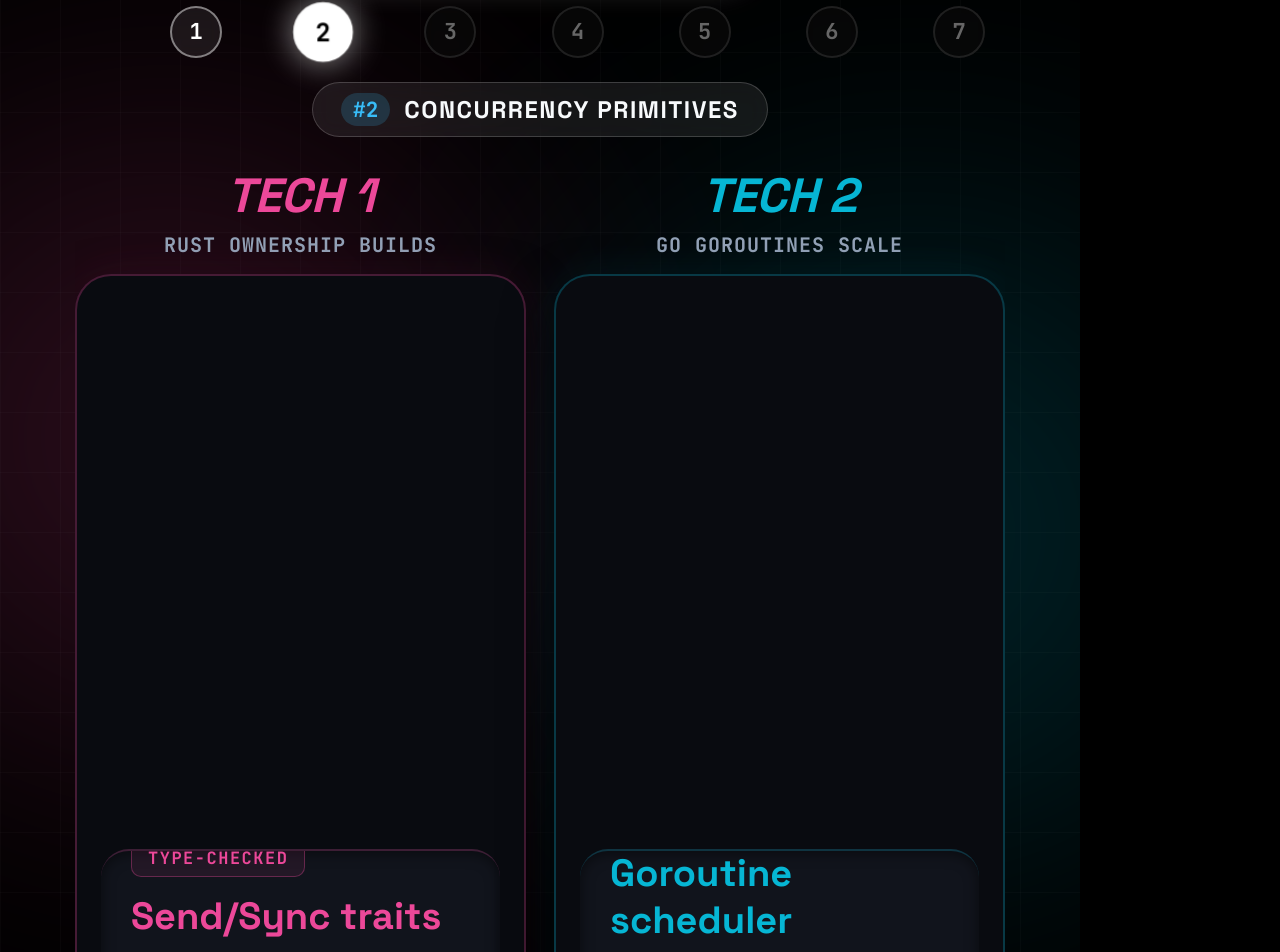
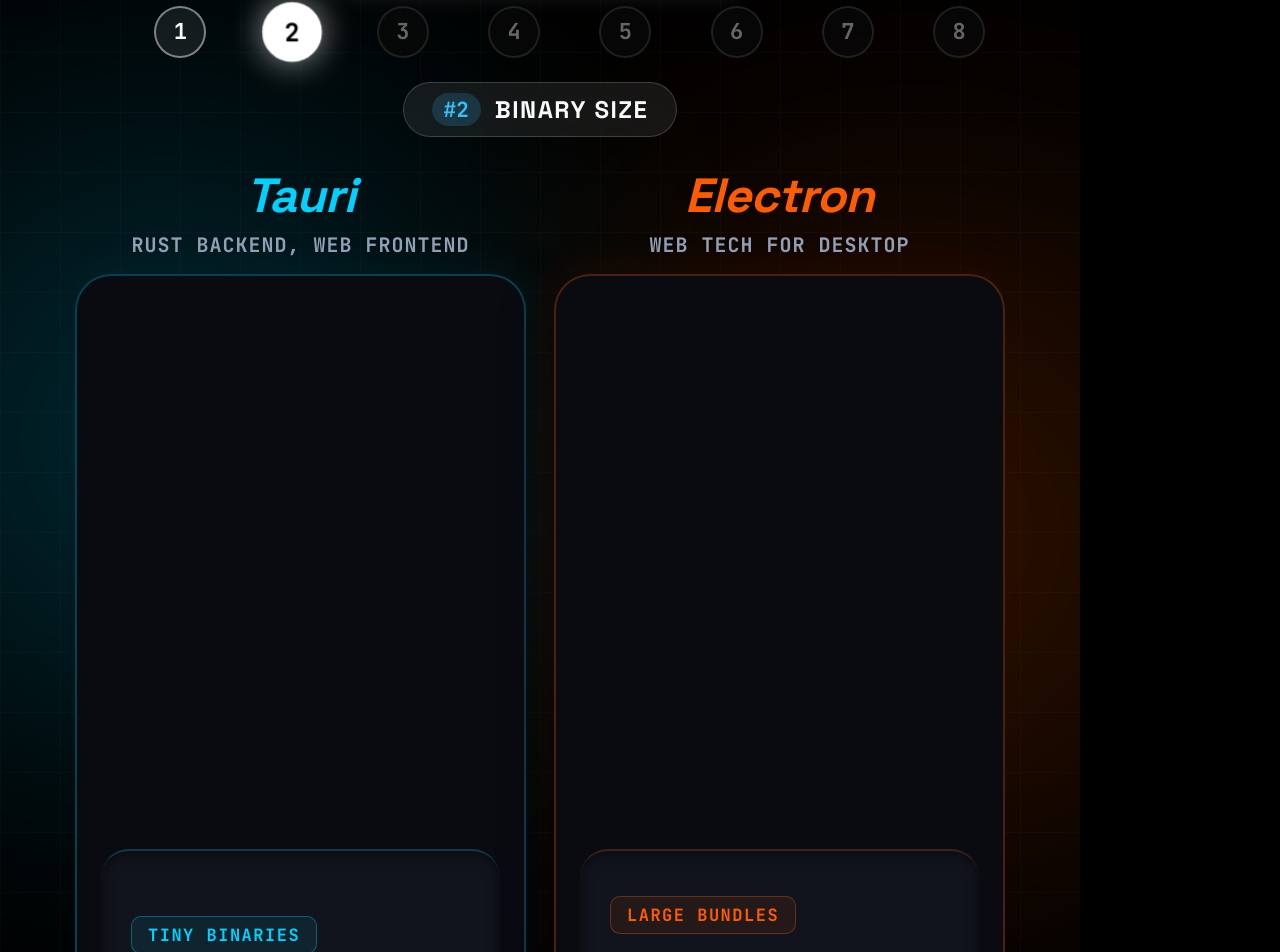
Before and after one commit to gal-gadot-goddess/day23-htmlbased-compariso, a React (Vite) app: page / in a window 1280 px wide. Shown: the part 368-1320 px from the top of the page. Built offline with nearby package versions, Linux system fonts and the light colour scheme.

Commit message:
fix(ai): strict placeholder prevention, real technology validation, and clean history

```diff
--- a/src/data/current_topic.json
+++ b/src/data/current_topic.json
@@ -1,92 +1,103 @@
 {
-  "topLabel": "MODERN RUNTIMES & SYSTEMS LANGUAGES",
+  "topLabel": "DESKTOP & CROSS-PLATFORM APPS",
   "mainTitle": {
-    "left": "TECH 1",
-    "right": "TECH 2",
+    "left": "Tauri",
+    "right": "Electron",
     "vs": "vs"
   },
-  "leftSub": "Rust ownership builds",
-  "rightSub": "Go goroutines scale",
-  "leftColor": "#ec4899",
-  "rightColor": "#06b6d4",
+  "leftSub": "Rust backend, web frontend",
+  "rightSub": "Web tech for desktop",
+  "leftColor": "#00d2ff",
+  "rightColor": "#ff5c00",
   "badge": "THE 7 CORE DIFFERENCES",
   "differences": [
     {
-      "title": "1. MEMORY MODEL",
-      "leftTitle": "Ownership safety",
-      "rightTitle": "GC heap",
-      "leftDesc": "Rust enforces ownership, borrowing, and lifetimes at compile time, preventing use-after-free and data races. No tracing collector is required; deallocation follows deterministic drop semantics along control-flow.",
-      "rightDesc": "Go uses a tracing garbage collector over a managed heap. The runtime stops-the-world or uses concurrent phases to reclaim unreachable objects, trading predictable drop timing for reduced manual memory burden.",
-      "leftIcon": "Shield",
-      "rightIcon": "Shield",
-      "leftVisualText": "Compile-time",
-      "rightVisualText": "Runtime GC"
+      "title": "1. CORE TECHNOLOGY",
+      "leftTitle": "Rust backend",
+      "rightTitle": "Node.js backend",
+      "leftDesc": "Leverages Rust for a highly performant, memory-safe, and small binary size for the backend logic and system interactions.",
+      "rightDesc": "Uses Node.js for backend logic, enabling JavaScript/TypeScript across the stack but leading to larger applications.",
+      "leftIcon": "Rust",
+      "rightIcon": "Nodejs",
+      "leftVisualText": "Rust Core",
+      "rightVisualText": "Node Core"
     },
     {
-      "title": "2. CONCURRENCY PRIMITIVES",
-      "leftTitle": "Send/Sync traits",
-      "rightTitle": "Goroutine scheduler",
-      "leftDesc": "Rust expresses thread-safe sharing via Send/Sync trait bounds, so illegal cross-thread access fails to compile. Concurrency types like Mutex/RwLock carry explicit locking and borrow constraints in their APIs.",
-      "rightDesc": "Go provides lightweight goroutines multiplexed by the runtime scheduler onto OS threads. Channels plus select create structured communication, while the scheduler balances runnable goroutines to reduce blocking overhead.",
-      "leftIcon": "Activity",
-      "rightIcon": "Activity",
-      "leftVisualText": "Type-checked",
-      "rightVisualText": "Scheduler-driven"
+      "title": "2. BINARY SIZE",
+      "leftTitle": "Significantly smaller",
+      "rightTitle": "Considerably larger",
+      "leftDesc": "Produces compact executables by only bundling necessary Rust code and assets, avoiding large runtime dependencies.",
+      "rightDesc": "Includes a full Node.js runtime and Chromium browser, resulting in significantly larger initial download and install sizes.",
+      "leftIcon": "Box",
+      "rightIcon": "Package",
+      "leftVisualText": "Tiny Binaries",
+      "rightVisualText": "Large Bundles"
     },
     {
-      "title": "3. DATA RACE DEFENSE",
-      "leftTitle": "No shared aliases",
-      "rightTitle": "Race detector aid",
-      "leftDesc": "The borrow checker prevents simultaneous mutable and immutable aliases within safe code, so data races are ruled out before running tests. Unsafe blocks can bypass rules, but are isolated and auditable.",
-      "rightDesc": "Go allows shared memory access without compile-time race guarantees. Instead, correctness relies on synchronization discipline and tooling like the race detector to catch unsafely concurrent access during execution.",
-      "leftIcon": "Lock",
-      "rightIcon": "Lock",
-      "leftVisualText": "No races",
-      "rightVisualText": "Detect races"
+      "title": "3. MEMORY USAGE",
+      "leftTitle": "More efficient",
+      "rightTitle": "Higher overhead",
+      "leftDesc": "Rust's memory management and compilation to native code result in lower RAM consumption compared to Node.js and Chromium.",
+      "rightDesc": "The embedded Chromium browser and Node.js runtime contribute to substantial memory usage, especially with multiple windows.",
+      "leftIcon": "Activity",
+      "rightIcon": "Zap",
+      "leftVisualText": "Low RAM",
+      "rightVisualText": "High RAM"
     },
     {
-      "title": "4. LIFETIME & PERFORMANCE",
-      "leftTitle": "Zero-cost drops",
-      "rightTitle": "Latency tradeoffs",
-      "leftDesc": "Rust’s lifetimes enable stack- or arena-like patterns without a tracing collector, producing stable latency and cache-friendly layouts. Drop runs deterministically, and monomorphization removes abstraction overhead.",
-      "rightDesc": "Go’s GC can introduce latency spikes, mitigated by concurrent marking and pacing. Escape analysis decides heap vs stack allocations, but object lifetime is ultimately governed by reachability rather than explicit drops.",
-      "leftIcon": "FastForward",
-      "rightIcon": "FastForward",
-      "leftVisualText": "Deterministic",
-      "rightVisualText": "GC-paced"
+      "title": "3. SECURITY",
+      "leftTitle": "Enhanced by Rust",
+      "rightTitle": "Node.js concerns",
+      "leftDesc": "Rust's strong type system and memory safety features inherently reduce common security vulnerabilities found in languages like JavaScript.",
+      "rightDesc": "Relies on Node.js's security practices; potential vulnerabilities can arise from external npm packages or JavaScript runtime issues.",
+      "leftIcon": "Shield",
+      "rightIcon": "Lock",
+      "leftVisualText": "Rust Safety",
+      "rightVisualText": "JS Security"
     },
     {
-      "title": "5. BUILD ECOSYSTEM",
-      "leftTitle": "Cargo workspaces",
-      "rightTitle": "Go modules",
-      "leftDesc": "Cargo uses a lockfile plus semantic version resolution, and workspaces coordinate multi-crate builds. Features can enable conditional compilation, producing targeted binaries without runtime flags.",
-      "rightDesc": "Go modules use go.mod/go.sum to fetch versioned dependencies with minimal build metadata. The tooling emphasizes reproducibility via module sums, but feature selection is typically done through build tags.",
-      "leftIcon": "GitBranch",
-      "rightIcon": "GitBranch",
-      "leftVisualText": "Cargo lock",
-      "rightVisualText": "Module sums"
+      "title": "4. PERFORMANCE",
+      "leftTitle": "Near-native speed",
+      "rightTitle": "Good, but slower",
+      "leftDesc": "Rust's compilation to native code and efficient event loop provide performance close to native applications for most tasks.",
+      "rightDesc": "Offers good performance for UI and typical desktop app tasks, but Node.js and browser overhead can impact CPU-intensive operations.",
+      "leftIcon": "FastForward",
+      "rightIcon": "Cpu",
+      "leftVisualText": "Native Speed",
+      "rightVisualText": "JS Performance"
     },
     {
-      "title": "6. CROSS-PLATFORM & LINKING",
-      "leftTitle": "Monomorphized codegen",
-      "rightTitle": "Relocation model",
-      "leftDesc": "Rust performs monomorphization for generics, generating concrete instantiations that may bloat code but improve runtime speed. Link-time optimization can further inline and remove dead paths.",
-      "rightDesc": "Go compiles to native code with a runtime-specific ABI and relatively predictable linking behavior. Escape analysis, inlining, and the linker’s dead-code elimination shape performance more than generic specialization.",
-      "leftIcon": "Code",
-      "rightIcon": "Code",
-      "leftVisualText": "Specialize",
-      "rightVisualText": "Optimize-inlink"
+      "title": "5. WINDOWING SYSTEM",
+      "leftTitle": "System-native UI",
+      "rightTitle": "Chromium-based UI",
+      "leftDesc": "Employs system APIs for window creation and management, potentially offering a more native look and feel.",
+      "rightDesc": "Renders UI within an embedded Chromium browser instance, providing consistent rendering but deviating from native UI elements.",
+      "leftIcon": "Globe",
+      "rightIcon": "Browser",
+      "leftVisualText": "Native Window",
+      "rightVisualText": "Web Window"
     },
     {
-      "title": "7. ERGONOMICS & LEARNING CURVE",
-      "leftTitle": "Lifetimes upfront",
-      "rightTitle": "Simple syntax",
-      "leftDesc": "Rust’s explicit ownership and borrow rules require upfront mental modeling, but the compiler feedback is precise. Refactoring often preserves correctness guarantees, reducing “works on my machine” concurrency bugs.",
-      "rightDesc": "Go’s syntax is intentionally minimal and the standard library is cohesive, making concurrency approachable quickly. The tradeoff is that some safety comes from conventions and testing rather than compile-time lifetime reasoning.",
-      "leftIcon": "Terminal",
+      "title": "6. DEVELOPMENT EXPERIENCE",
+      "leftTitle": "Web + Rust",
+      "rightTitle": "Web + Node.js",
+      "leftDesc": "Requires knowledge of web technologies (HTML, CSS, JS/TS) and Rust for backend logic, offering a powerful but steeper learning curve.",
+      "rightDesc": "Leverages familiar web technologies (HTML, CSS, JS/TS) and Node.js, making it accessible for web developers.",
+      "leftIcon": "Code",
       "rightIcon": "Terminal",
-      "leftVisualText": "Compiler guides",
-      "rightVisualText": "Faster start"
+      "leftVisualText": "Web + Rust",
+      "rightVisualText": "Web Dev"
+    },
+    {
+      "title": "7. ECOSYSTEM & COMMUNITY",
+      "leftTitle": "Growing rapidly",
+      "rightTitle": "Mature & vast",
+      "leftDesc": "A younger ecosystem with active community growth, leveraging Rust's robust libraries and web frontend flexibility.",
+      "rightDesc": "Benefits from a massive, mature ecosystem of npm packages and a vast community, with extensive documentation and support.",
+      "leftIcon": "GitBranch",
+      "rightIcon": "Cloud",
+      "leftVisualText": "Emerging",
+      "rightVisualText": "Established"
     }
   ]
 }
--- a/topic_history.json
+++ b/topic_history.json
@@ -58,5 +58,5 @@
   "Protocol Buffers vs FlatBuffers",
   "Hudi vs Iceberg",
   "TimescaleDB vs InfluxDB",
-  "TECH 1 vs TECH 2"
+  "Tauri vs Electron"
 ]
```
Also changed, not shown: metadata.json (+7 -12 lines), scripts/generate_topic.mjs (+131 -51 lines).
